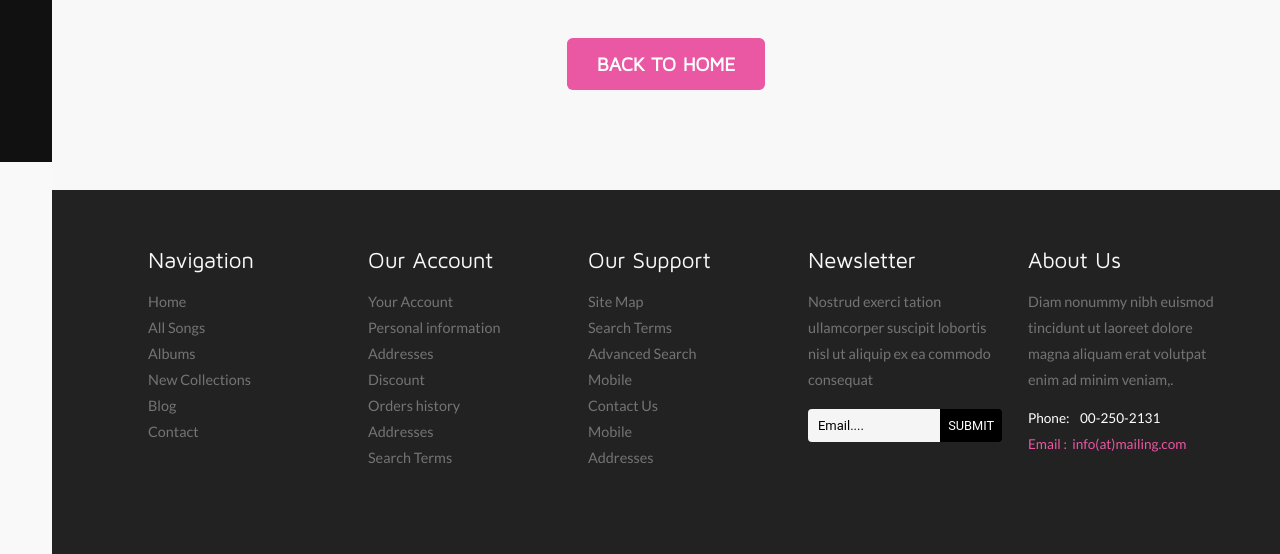
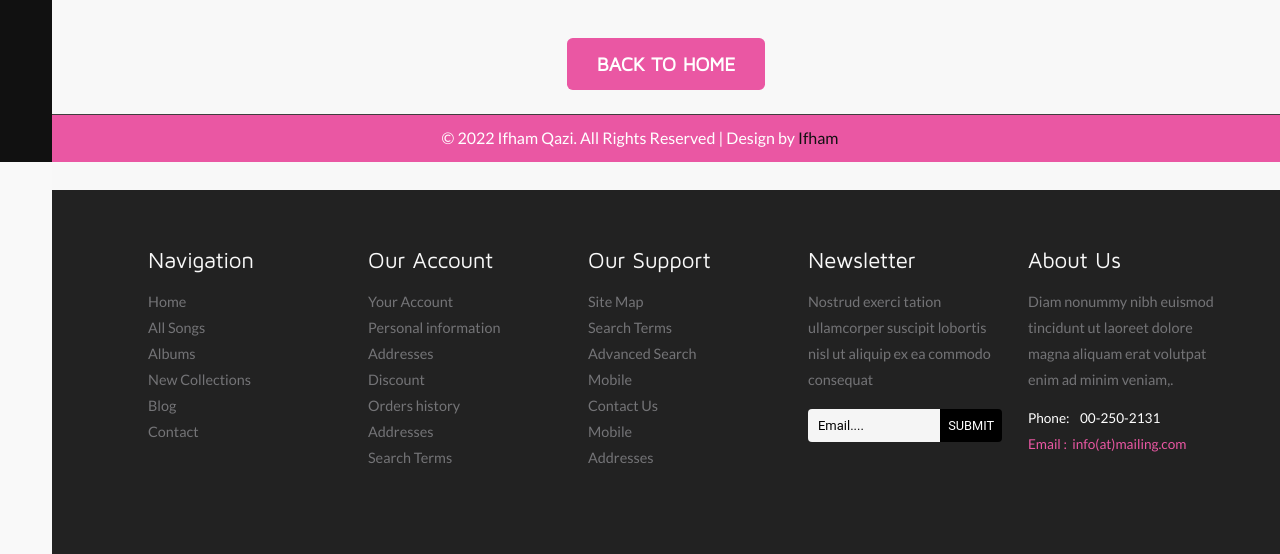
Before and after one commit to IfhamQazi/Project, a plain HTML site: page 404.html in a window 1280 px wide. Shown: the part 638-1192 px from the top of the page. Drawn offline with nearby package versions, Linux system fonts and the light colour scheme.

Commit message:
Change is Important

```diff
--- a/404.html
+++ b/404.html
@@ -269,6 +269,9 @@ Smartphone Compatible web template, free webdesigns for Nokia, Samsung, LG, Sony
 					 <div class="clearfix"> </div>
 				</div>
 			</div>
+			<footer>
+				<p>&copy 2022 Ifham Qazi. All Rights Reserved | Design by <a href="https://project.com.com/" target="_blank">Ifham</a></p>
+			 </footer>
 
 
    </section>
```
Also changed, not shown: blog.html (+3 -1 lines), browse.html (+3 -1 lines), contact.html (+3 -1 lines), index.html (+3 -1 lines), radio.html (+3 -1 lines), single.html (+3 -1 lines), typography.html (+3 -1 lines).
